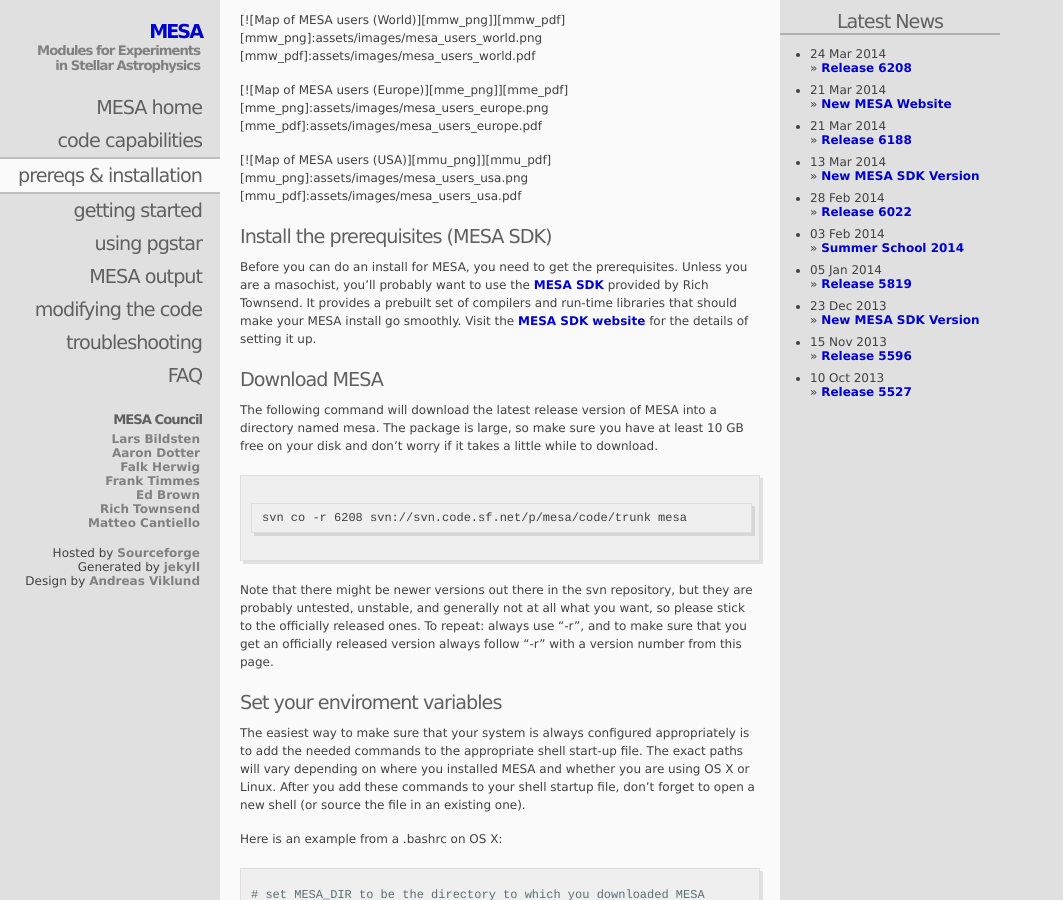
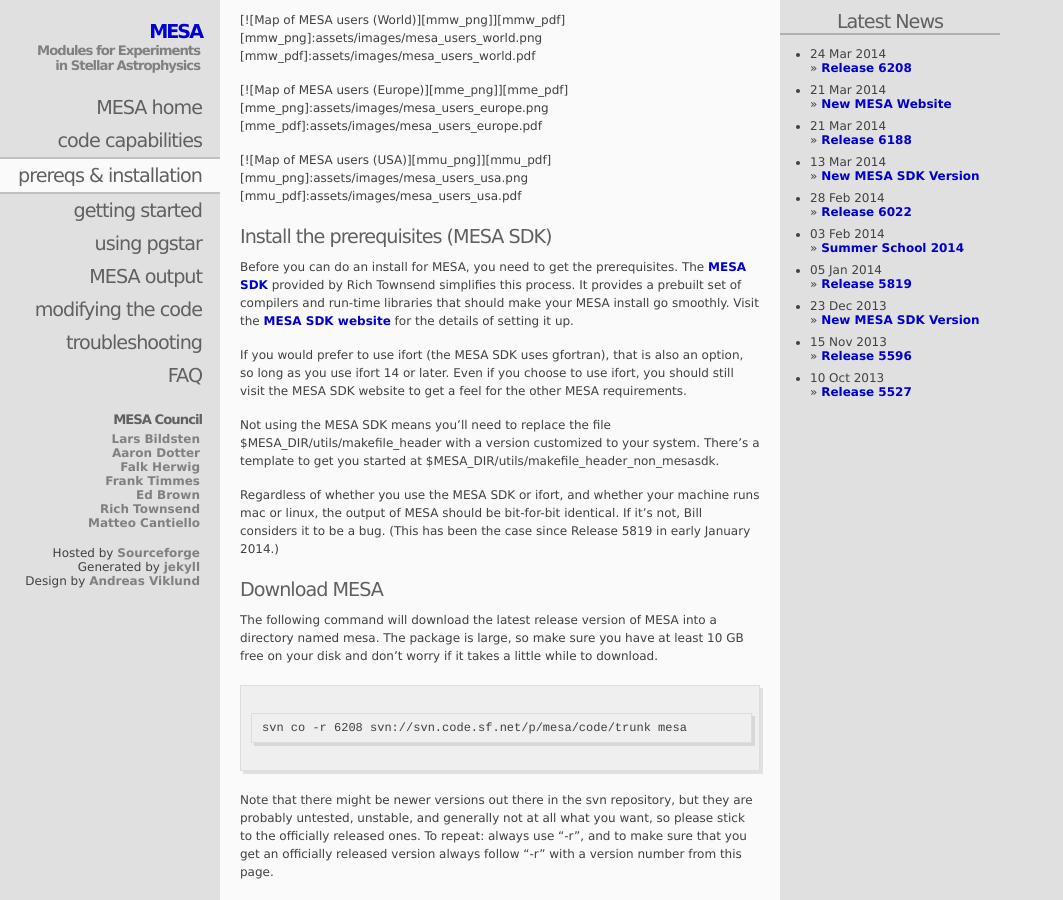
Before and after one commit to MESAHub/mesa-website, a Jekyll site: the page built from 02-prereqs.markdown, in a window 1280 px wide and 900 px high, scrolled down 796 px. Shown: the whole window, without its empty margins (0-1063 px from the left). Built offline with Jekyll 4.4.1, drawn with Linux system fonts in a browser that asks for light colours; Markdown is read by kramdown in place of the engine named in the settings.

Commit message:
mention ifort and bit-for-bit identical output

```diff
--- a/02-prereqs.markdown
+++ b/02-prereqs.markdown
@@ -64,14 +64,27 @@
 ## Install the prerequisites (MESA SDK)
 
 Before you can do an install for MESA, you need to get the
-prerequisites.  Unless you are a masochist, you'll probably want to
-use the [MESA SDK] provided by Rich Townsend.  It provides a prebuilt
-set of compilers and run-time libraries that should make your MESA
-install go smoothly.  Visit the [MESA SDK website][MESA SDK] for the
-details of setting it up.
+prerequisites.  The [MESA SDK] provided by Rich Townsend simplifies
+this process.  It provides a prebuilt set of compilers and run-time
+libraries that should make your MESA install go smoothly.  Visit the
+[MESA SDK website][MESA SDK] for the details of setting it up.
 
 [MESA SDK]:http://www.astro.wisc.edu/~townsend/static.php?ref=mesasdk
 
+If you would prefer to use ifort (the MESA SDK uses gfortran), that is
+also an option, so long as you use ifort 14 or later.  Even if you
+choose to use ifort, you should still visit the MESA SDK website to
+get a feel for the other MESA requirements.
+
+Not using the MESA SDK means you'll need to replace the file
+$MESA\_DIR/utils/makefile\_header with a version customized to your
+system.  There's a template to get you started at
+$MESA\_DIR/utils/makefile\_header\_non\_mesasdk.
+
+Regardless of whether you use the MESA SDK or ifort, and whether your
+machine runs mac or linux, the output of MESA should be bit-for-bit
+identical.  If it's not, Bill considers it to be a bug.  (This has
+been the case since Release 5819 in early January 2014.)
 
 ## Download MESA
 
```
